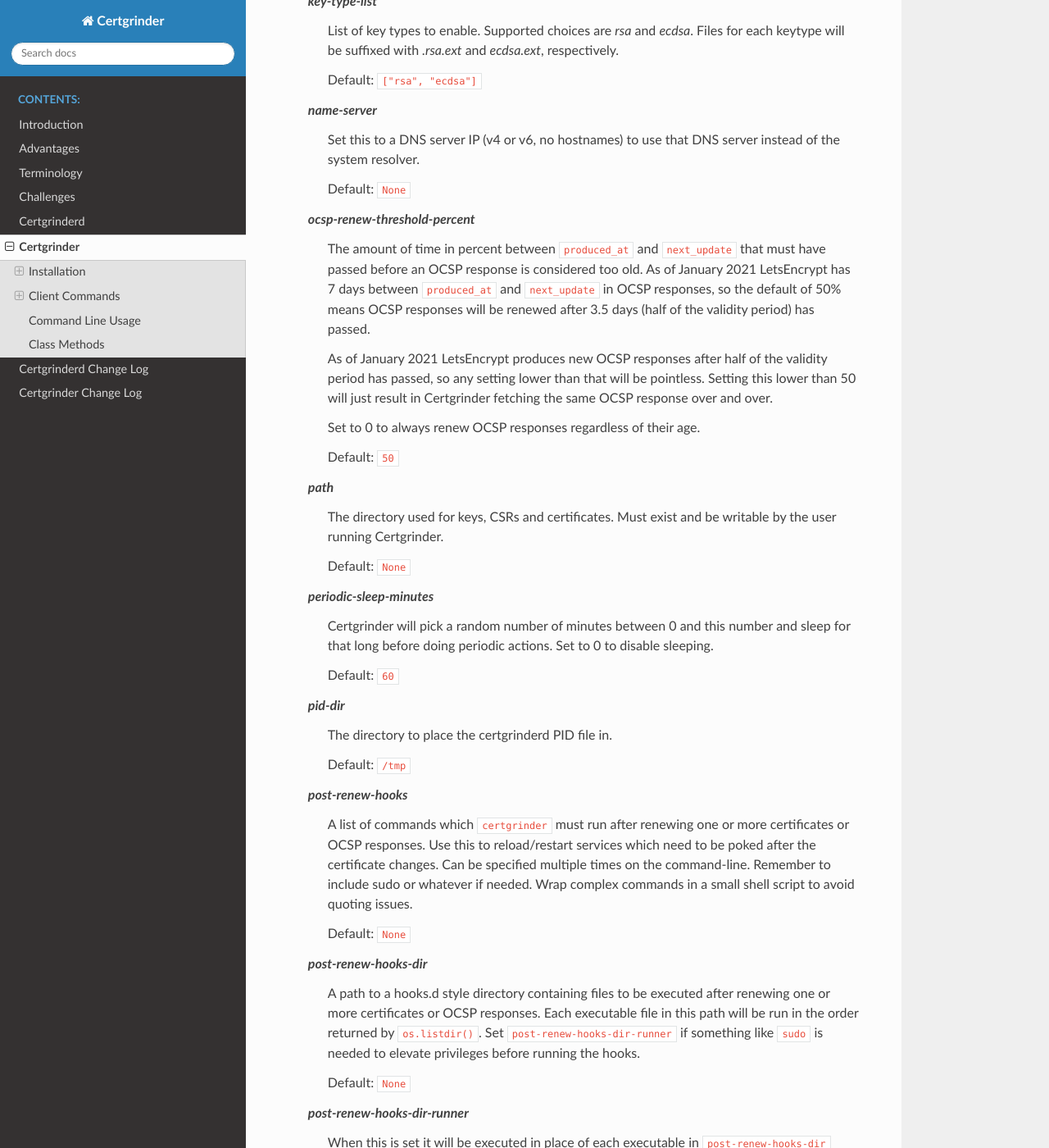
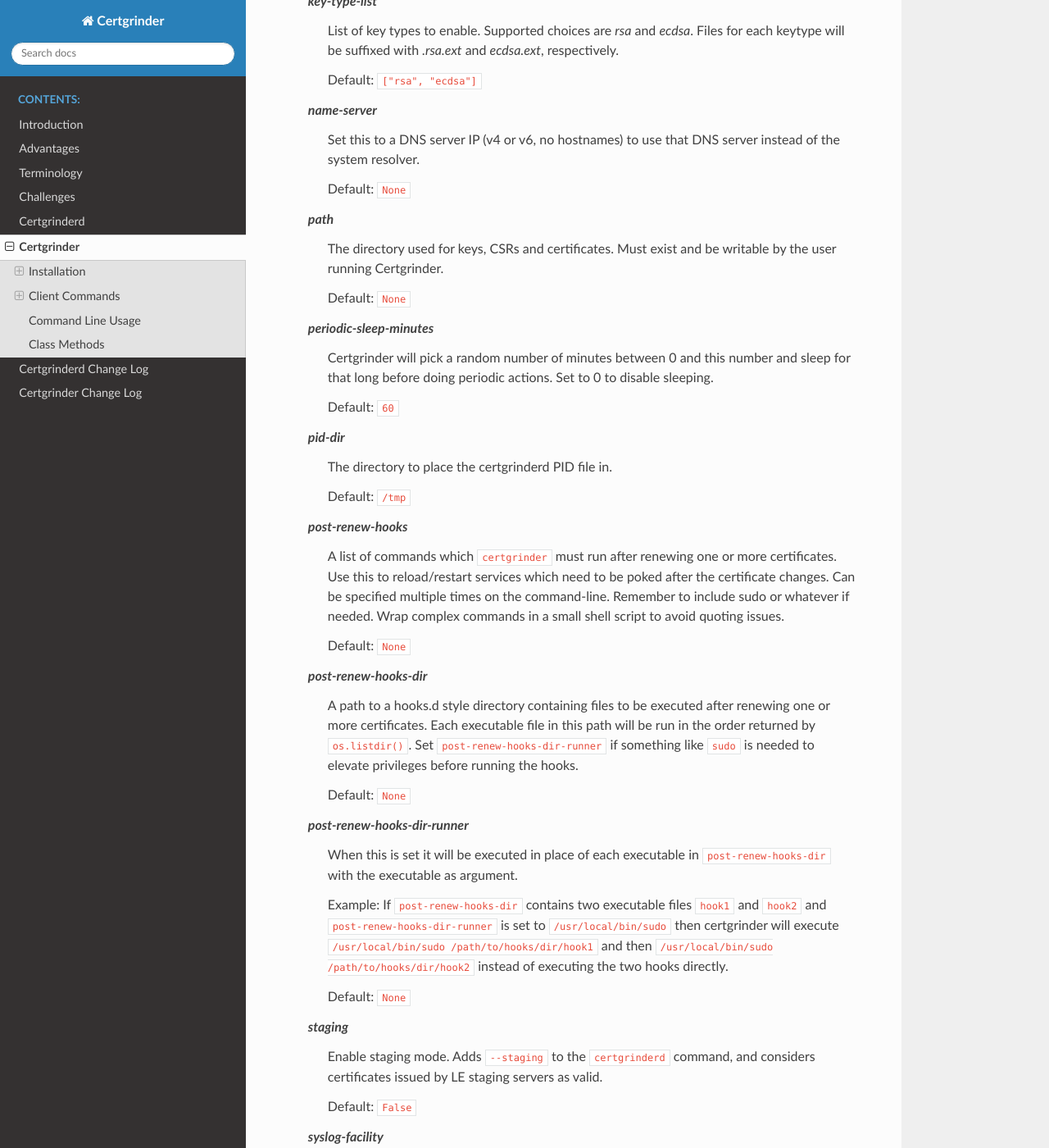
Before and after one commit to tykling/certgrinder, a Sphinx documentation site: the page built from docs/certgrinder.rst, in a window 1280 px wide and 1400 px high, scrolled down 1996 px. Shown: the whole window at 82% size. Built offline with Sphinx 7.4.7 and the Read the Docs theme 3.1.0, drawn with Linux system fonts in a browser that asks for light colours; some of the changed text lies outside the part shown.

Commit message:
remove OCSP references in docs

```diff
--- a/docs/certgrinder.rst
+++ b/docs/certgrinder.rst
@@ -68,15 +68,6 @@
 
      Default: ``None``
 
-   `ocsp-renew-threshold-percent`
-     The amount of time in percent between ``produced_at`` and ``next_update`` that must have passed before an OCSP response is considered too old. As of January 2021 LetsEncrypt has 7 days between ``produced_at`` and ``next_update`` in OCSP responses, so the default of 50% means OCSP responses will be renewed after 3.5 days (half of the validity period) has passed.
-
-     As of January 2021 LetsEncrypt produces new OCSP responses after half of the validity period has passed, so any setting lower than that will be pointless. Setting this lower than 50 will just result in Certgrinder fetching the same OCSP response over and over.
-
-     Set to 0 to always renew OCSP responses regardless of their age.
-
-     Default: ``50``
-
    `path`
      The directory used for keys, CSRs and certificates. Must exist and be writable by the user running Certgrinder.
 
@@ -93,12 +84,12 @@
      Default: ``/tmp``
 
    `post-renew-hooks`
-     A list of commands which ``certgrinder`` must run after renewing one or more certificates or OCSP responses. Use this to reload/restart services which need to be poked after the certificate changes. Can be specified multiple times on the command-line. Remember to include sudo or whatever if needed. Wrap complex commands in a small shell script to avoid quoting issues.
+     A list of commands which ``certgrinder`` must run after renewing one or more certificates. Use this to reload/restart services which need to be poked after the certificate changes. Can be specified multiple times on the command-line. Remember to include sudo or whatever if needed. Wrap complex commands in a small shell script to avoid quoting issues.
 
      Default: ``None``
 
    `post-renew-hooks-dir`
-     A path to a hooks.d style directory containing files to be executed after renewing one or more certificates or OCSP responses. Each executable file in this path will be run in the order returned by ``os.listdir()``. Set ``post-renew-hooks-dir-runner`` if something like ``sudo`` is needed to elevate privileges before running the hooks.
+     A path to a hooks.d style directory containing files to be executed after renewing one or more certificates. Each executable file in this path will be run in the order returned by ``os.listdir()``. Set ``post-renew-hooks-dir-runner`` if something like ``sudo`` is needed to elevate privileges before running the hooks.
 
      Default: ``None``
 
@@ -151,7 +142,7 @@
 
 Crontab job
 ~~~~~~~~~~~
-I run Certgrinder daily, although by default it only attempts certificate renewal when less than 30 days validity remains, and OCSP response renewal when half the validity period has passed.
+I recommend running Certgrinder daily. By default it only attempts certificate renewal when less than 30 days validity remains.
 
 When everything above works it is time to automate it by adding it to crontab. The following line works for me (the ``periodic`` command sleeps a random number of minutes before doing its thing, so all the clients don't contact the Certgrinder server at once)::
 
@@ -164,15 +155,12 @@
 
 - `check certificate command`_
 - `check connection command`_
-- `check ocsp command`_
 - `check tlsa command`_
 - `get certificate command`_
-- `get ocsp command`_
 - `help command`_
 - `periodic command`_
 - `show certificate command`_
 - `show configuration command`_
-- `show ocsp command`_
 - `show paths command`_
 - `show spki command`_
 - `show tlsa command`_
@@ -192,13 +180,6 @@
 check connection command
 ^^^^^^^^^^^^^^^^^^^^^^^^
 The ``check connection`` subcommand simply checks that the connection to the ``certgrinderd`` server works as expected. It calls the ``ping`` command on the ``certgrinderd`` server and expects to see the string ``pong`` on stdout. If the expected string is found the exit code will be 0, if a problem is found the exit code will be 1.
-
-
-check ocsp command
-^^^^^^^^^^^^^^^^^^
-The ``check ocsp`` subcommand loops over the configured domainsets and checks for the existance of an OCSP response for each. If an OCSP response for a certificate is missing or too old ``certgrinder`` will exit with exit code 1, if all is well the exit code will be 0.
-
-An OCSP response is considered too old when more than ``ocsp-renew-threshold-percent`` percent of the time between ``producedAt`` and ``nextUpdate`` has passed. As of January 2021 LetsEncrypt has 7 days (one week) between ``producedAt`` and ``nextUpdate`` which means OCSP responses will be renewed after 3.5 days with the default ``ocsp-renew-threshold-percent`` setting of ``50``.
 
 
 check tlsa command
@@ -240,10 +221,6 @@
 ^^^^^^^^^^^^^^^^^^^^^^^
 The ``get certificate`` subcommand loops over the configured domainsets and gets a new certificate for each, regardless of the current status of existing certificates. Use with care, only for troubleshooting. `Do not use from cron. Use the periodic command instead.`
 
-get ocsp command
-^^^^^^^^^^^^^^^^
-The ``get ocsp`` subcommand loops over the configured domainsets and gets a new OCSP response for each, regardless of the current status of existing OCSP responses. `Do not use from cron. Use the periodic command instead.`
-
 help command
 ~~~~~~~~~~~~
 The ``help`` command is just a shortcut for ``-h`` which shows commandline usage and help.
@@ -252,7 +229,7 @@
 ~~~~~~~~~~~~~~~~
 The ``periodic`` command sleeps for a random number of minutes between 0 and the config setting ``periodic-sleep-minutes`` before doing anything. Set this setting to 0 to disable sleeping.
 
-After sleeping the certificates and OCSP responses are checked and renewed as needed. This command is meant to be run daily from cron or similar.
+After sleeping the certificates are checked and renewed as needed. This command is meant to be run daily from cron or similar.
 
 show commands
 ~~~~~~~~~~~~~
@@ -266,13 +243,9 @@
 ^^^^^^^^^^^^^^^^^^^^^^^^^^
 The ``show configuration`` subcommand just dumps the active configuration as a pretty printed JSON object and exits. Useful for testing or debugging configuration issues.
 
-show ocsp command
-^^^^^^^^^^^^^^^^^
-The ``show ocsp`` subcommand loops over the configured domainsets and shows info about each OCSP response.
-
 show paths command
 ^^^^^^^^^^^^^^^^^^
-The ``show paths`` subcommand loops over the configured domainsets and outputs the paths used for keys, certificates and OCSP responses.
+The ``show paths`` subcommand loops over the configured domainsets and outputs the paths used for keys and certificates.
 
 show spki command
 ^^^^^^^^^^^^^^^^^
--- a/docs/certgrinderd-changelog.rst
+++ b/docs/certgrinderd-changelog.rst
@@ -18,7 +18,7 @@
 
 Changed
 ~~~~~~~
-- Remove OCSP support. LetsEncrypts OCSP responders have been turned off. REMEMBER TO UPDATE YOUR SERVER CONFIGS TO STOP USING OCSP RESPONSES FOR STAPLING!
+- Remove OCSP support, since LetsEncrypts OCSP responders have been turned off. REMEMBER TO UPDATE YOUR SERVER CONFIGS TO STOP USING OCSP RESPONSES FOR STAPLING!
 - Introduce ``pydantic_settings`` instead of using a dict for settings. A side effect of this change is that settings now use underscores ``_`` instead of dashes ``-``, so ``post_renew_hooks`` instead of ``post-renew-hooks``. NOTE: This is intended as an internal change only, it does not affect the names of settings in config files or command-line switches.
 - Update dependencies
 - Switch to using ``*_utc`` versions of ``produced_at``, ``next_update`` and other datetime related fields, since cryptography is deprecating the non-tz aware fields.
--- a/docs/certgrinderd.rst
+++ b/docs/certgrinderd.rst
@@ -1,6 +1,6 @@
 Certgrinderd
 ============
-The Certgrinder server ``certgrinderd`` takes care of getting certificates and OCSP responses on behalf of the calling clients. ``certgrinderd`` doesn't run always like a daemon, so it never acts on its own. It only does something when a Certgrinder client runs it, usually over SSH.
+The Certgrinder server ``certgrinderd`` takes care of getting certificates on behalf of the calling clients. ``certgrinderd`` doesn't run always like a daemon, so it never acts on its own. It only does something when a Certgrinder client runs it, usually over SSH.
 
 The following sections explain the steps you need to setup a Certgrinder server.
 
--- a/docs/introduction.rst
+++ b/docs/introduction.rst
@@ -18,7 +18,6 @@
 
 - Certgrinder does not rotate the RSA/ECDSA keypair on each certificate renewal, which makes ``TLSA`` and similar public key pinning easy. The Certgrinder client can output and check such ``TLSA`` and ``SPKI`` pins for the keypairs it manages, as well as checking correctness of ``TLSA`` records in the DNS.
 
-- Certgrinder supports fetching OCSP responses via the Certgrinder server. Having Certgrinder fetch the OCSP response makes it possible to configure OCSP stapling without relying on the various TLS servers own OCSP-fetching implementation. It also means that OCSP stapling can be done on servers behind strict firewalls or with no Internet connection, as the communication with CA is done via the Certgrinder server.
 
 Terminology
 ===========
```
Also changed, not shown: README.md (+0 -2 lines), 2 other files.
